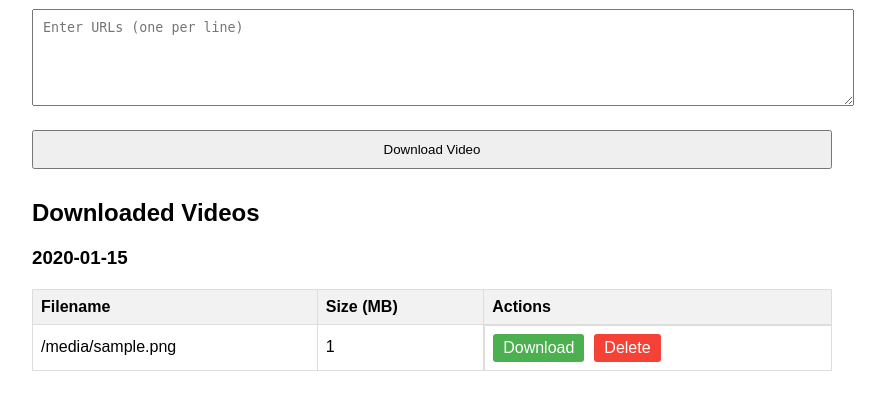
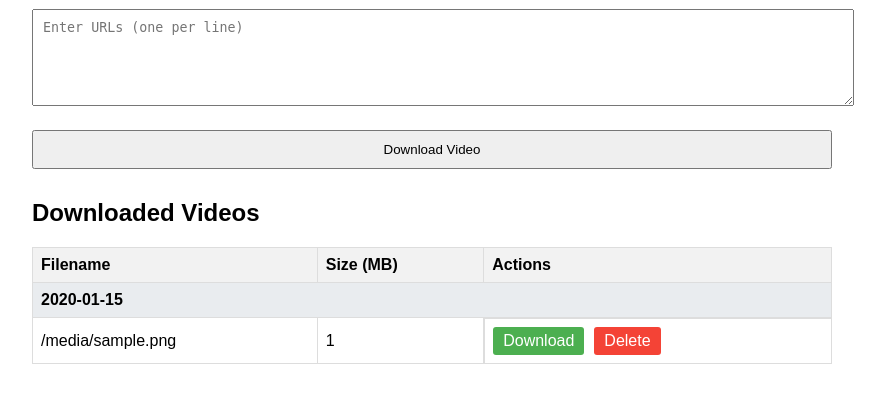
Before and after one commit to cy6erskunk/smaps, a Flask app: template video-downloader/templates/index.html in a window 1280 px wide. Shown: the part 101-511 px from the top of the page, without its empty margins (208-1093 px from the left). Run offline with Flask 3, Linux system fonts and the light colour scheme; the template is opened without the code that fills it: most values are stand-ins (such as "Sample title", 1, 10 or a date in 2020).

Commit message:
Render list as a single table

```diff
--- a/video-downloader/templates/index.html
+++ b/video-downloader/templates/index.html
@@ -62,6 +62,11 @@
             background-color: #f44336;
             color: white;
         }
+
+        .date-row {
+            background-color: #e9ecef;
+            font-weight: bold;
+        }
     </style>
 </head>
 
@@ -78,8 +83,6 @@
 
     {% if videos_by_date %}
     <h2>Downloaded Videos</h2>
-    {% for date, videos in videos_by_date.items() %}
-    <h3>{{ date }}</h3>
     <table>
         <thead>
             <tr>
@@ -89,6 +92,10 @@
             </tr>
         </thead>
         <tbody>
+            {% for date, videos in videos_by_date.items() %}
+            <tr class="date-row">
+                <td colspan="3">{{ date }}</td>
+            </tr>
             {% for video in videos %}
             <tr>
                 <td>{{ video.filename }}</td>
@@ -100,9 +107,9 @@
                 </td>
             </tr>
             {% endfor %}
+            {% endfor %}
         </tbody>
     </table>
-    {% endfor %}
     {% endif %}
 </body>
 
```
